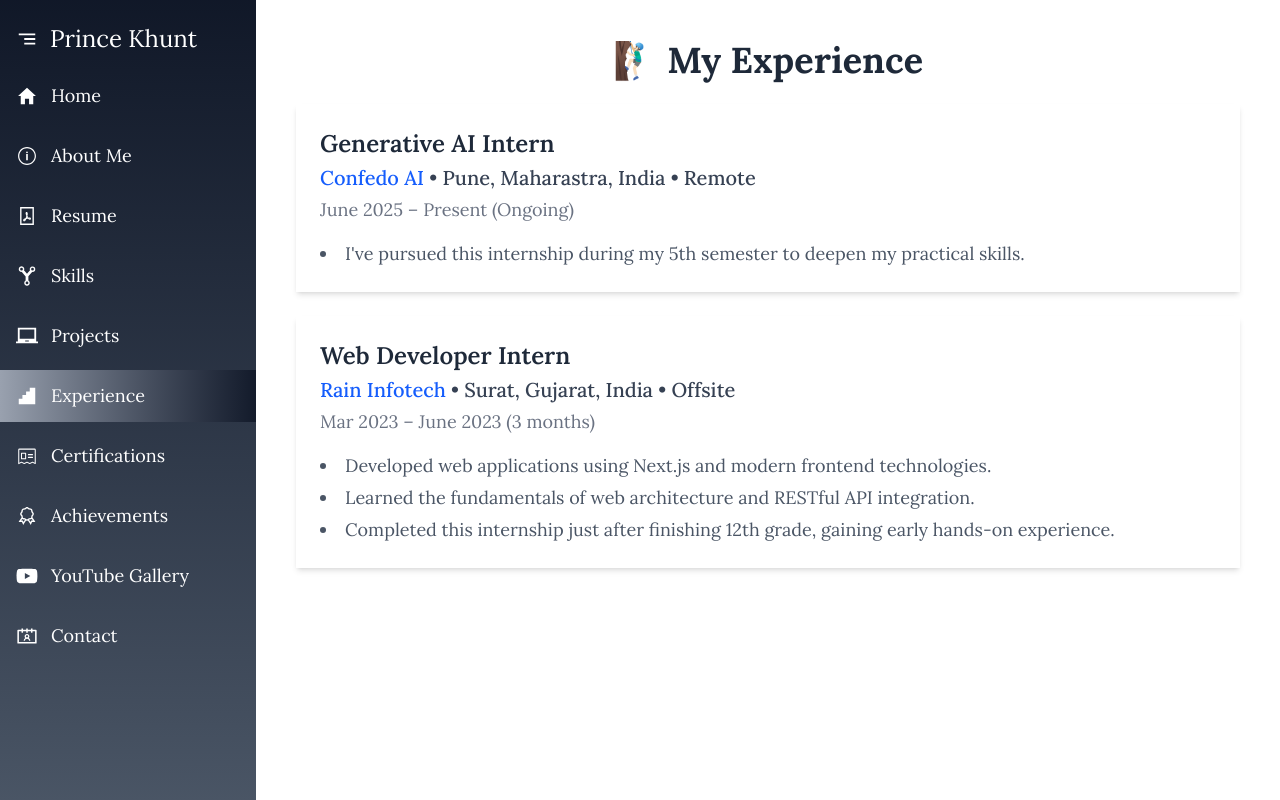
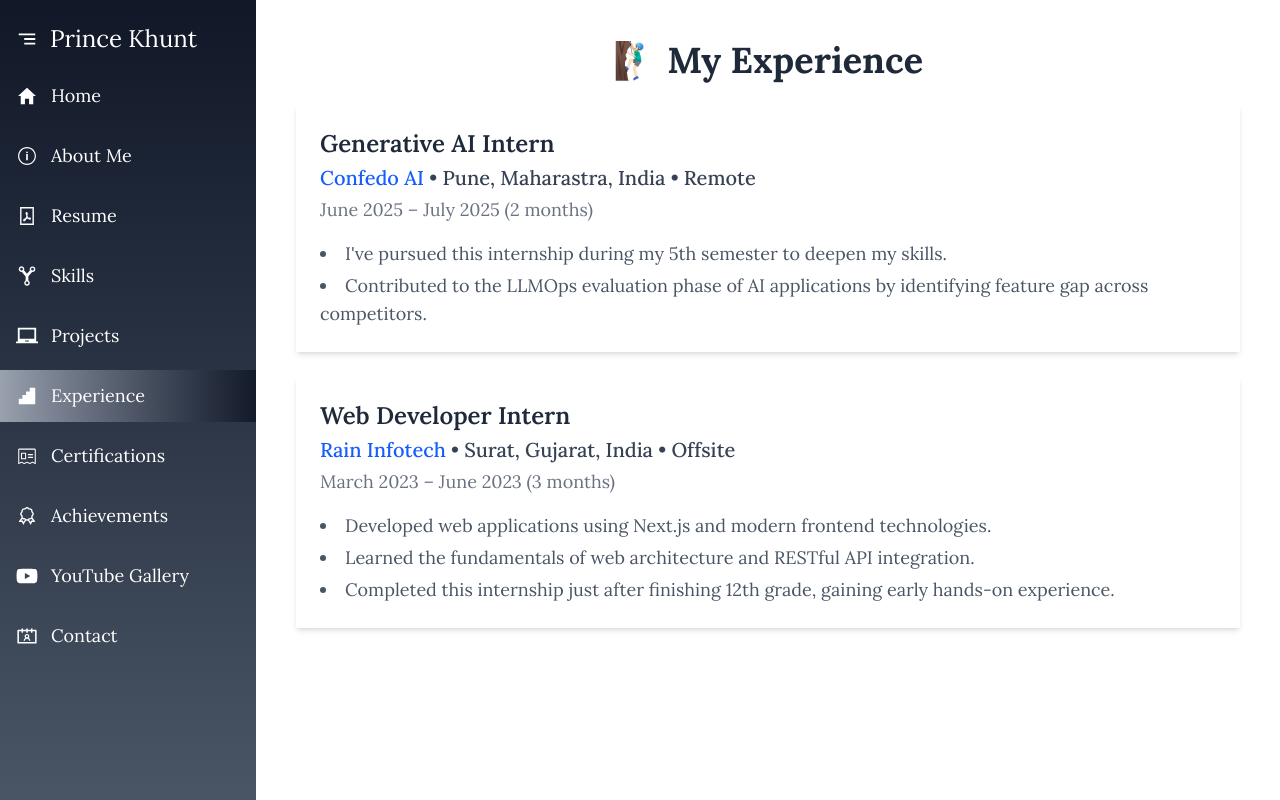
Before and after one commit to PrinceKhunt16/PortfolioWebsite, a Next.js app: page /experience in a window 1280 px wide. Built offline with nearby package versions, Linux system fonts and the light colour scheme; a web font is replaced by a local one.

Commit message:
Experience update

```diff
--- a/src/app/experience/page.js
+++ b/src/app/experience/page.js
@@ -17,9 +17,10 @@ const ExperiencePage = () => {
                             Confedo AI
                         </a> • Pune, Maharastra, India • Remote
                     </p>
-                    <p className="text-lg text-gray-500 mt-1">June 2025 – Present (Ongoing)</p>
+                    <p className="text-lg text-gray-500 mt-1">June 2025 – July 2025 (2 months)</p>
                     <ul className="text-lg list-disc list-inside mt-4 text-gray-600 space-y-1">
-                        <li>I've pursued this internship during my 5th semester to deepen my practical skills.</li>
+                        <li>I've pursued this internship during my 5th semester to deepen my skills. </li>
+                        <li>Contributed to the LLMOps evaluation phase of AI applications by identifying feature gap across competitors.</li>
                     </ul>
                 </div>
                 <div className="bg-white shadow-md p-6 mb-6">
@@ -34,7 +35,7 @@ const ExperiencePage = () => {
                             Rain Infotech
                         </a> • Surat, Gujarat, India • Offsite
                     </p>
-                    <p className="text-lg text-gray-500 mt-1">Mar 2023 – June 2023 (3 months)</p>
+                    <p className="text-lg text-gray-500 mt-1">March 2023 – June 2023 (3 months)</p>
                     <ul className="text-lg list-disc list-inside mt-4 text-gray-600 space-y-1">
                         <li>Developed web applications using Next.js and modern frontend technologies.</li>
                         <li>Learned the fundamentals of web architecture and RESTful API integration.</li>
--- a/src/app/page.js
+++ b/src/app/page.js
@@ -12,7 +12,7 @@ const HomePage = () => {
       />
       <h1 className="text-4xl font-bold mt-6 text-gray-800">Prince Khunt</h1>
       <p className="text-xl font-medium text-gray-600 mt-4 text-center max-w-lg">
-        Generative AI Intern at Confedo AI || Ex - Web Developer Intern at Rain Infotech || ML || DL || NLP || MLOps || MERN || KAGGLE Contributor || 1x Hackathon Winner
+        Ex - Generative AI Intern at Confedo AI || Ex - Web Developer Intern at Rain Infotech || ML || DL || NLP || MLOps || MERN || KAGGLE Contributor || 1x Hackathon Winner
       </p>
       <div className="mt-6 flex gap-4">
         <a
```
